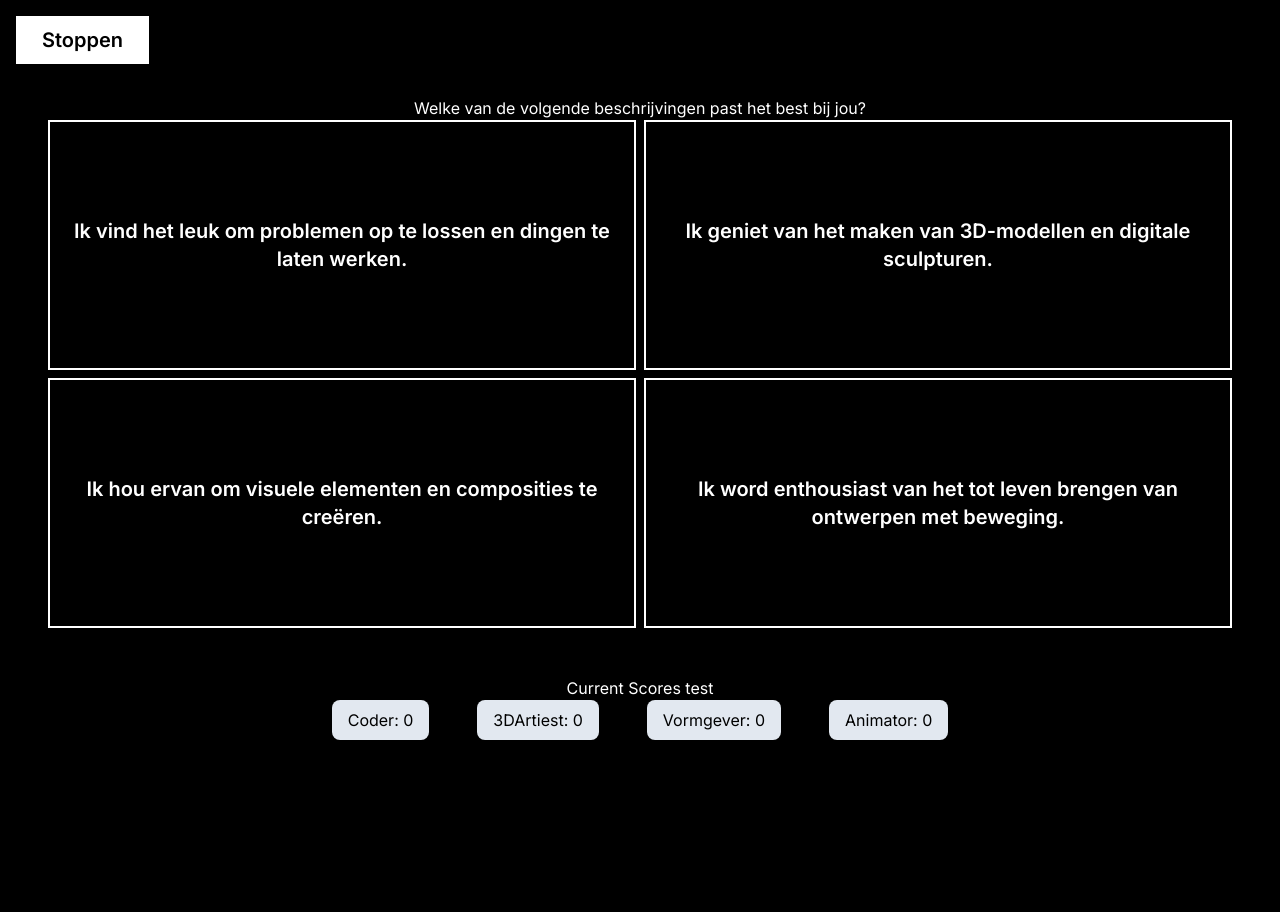
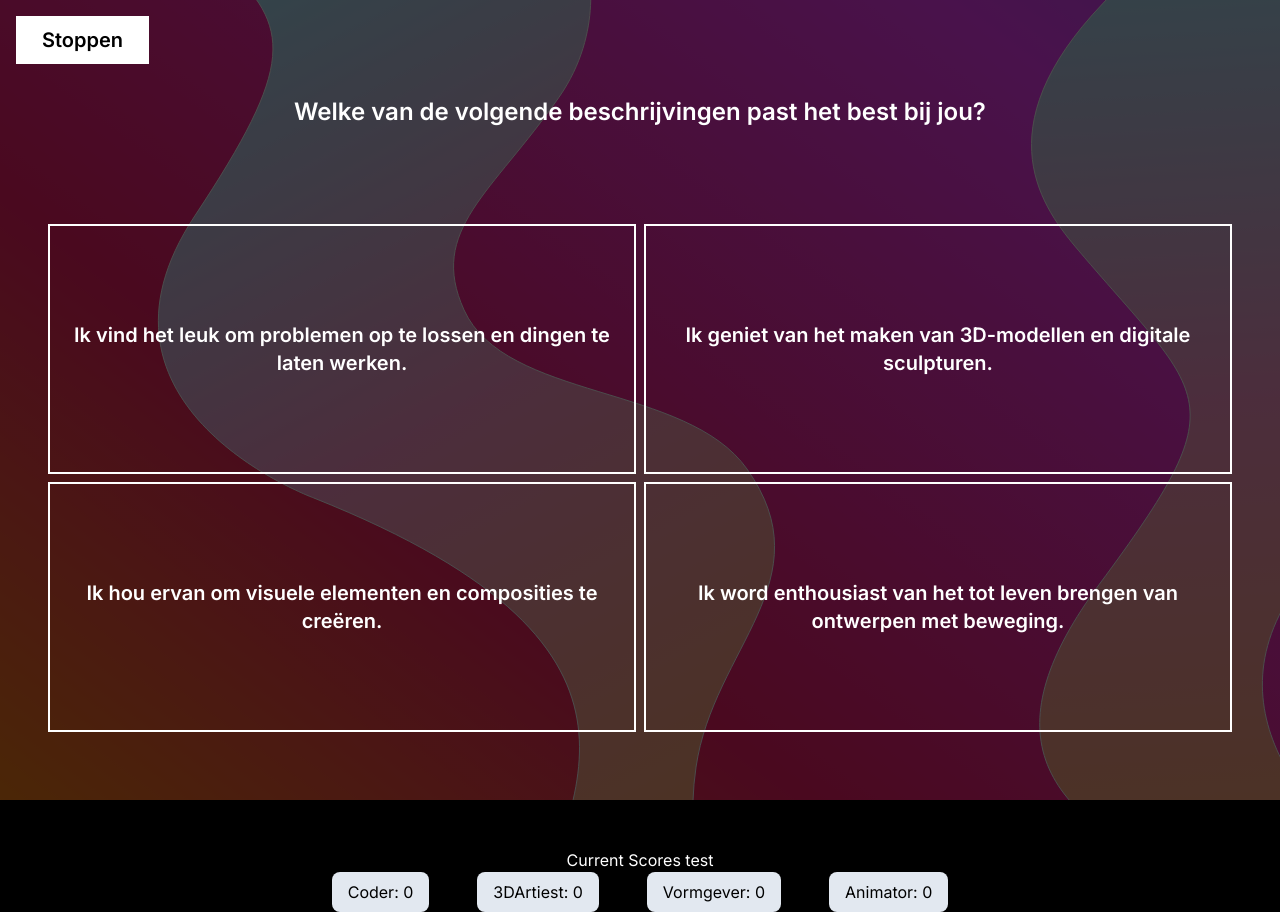
Before and after one commit to meatlake/k86-sprint4-portfolio-main-main, a Next.js app: page /question in a window 1280 px wide. Before the commit the page ends 800 px from the top, so only its background shows below. Built offline with nearby package versions, Linux system fonts and the light colour scheme.

Commit message:
bg changes

```diff
--- a/app/components/MultipleChoice.js
+++ b/app/components/MultipleChoice.js
@@ -9,8 +9,8 @@ const MultipleChoice = ({ question, options, handleAnswer }) => {
   };
 
   return (
-    <div className="flex flex-col pt-24">
-      <p>{question}</p>
+    <div className="flex flex-col pt-24 bg-bg-quiz h-[100vh]">
+      <p className="text-2xl font-semibold mb-24">{question}</p>
       <div className="grid grid-cols-2 gap-2 px-12">
         {options.map((option, index) => (
           <button
```
